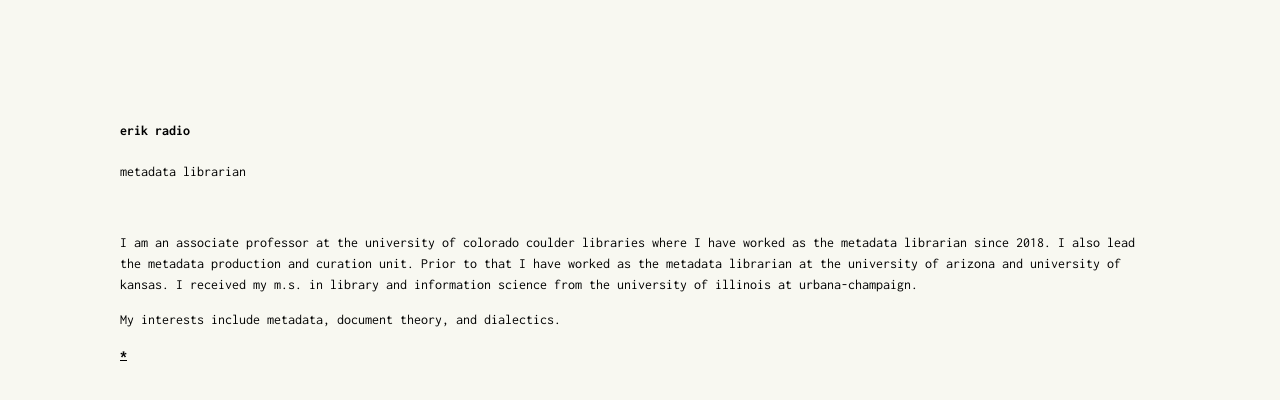
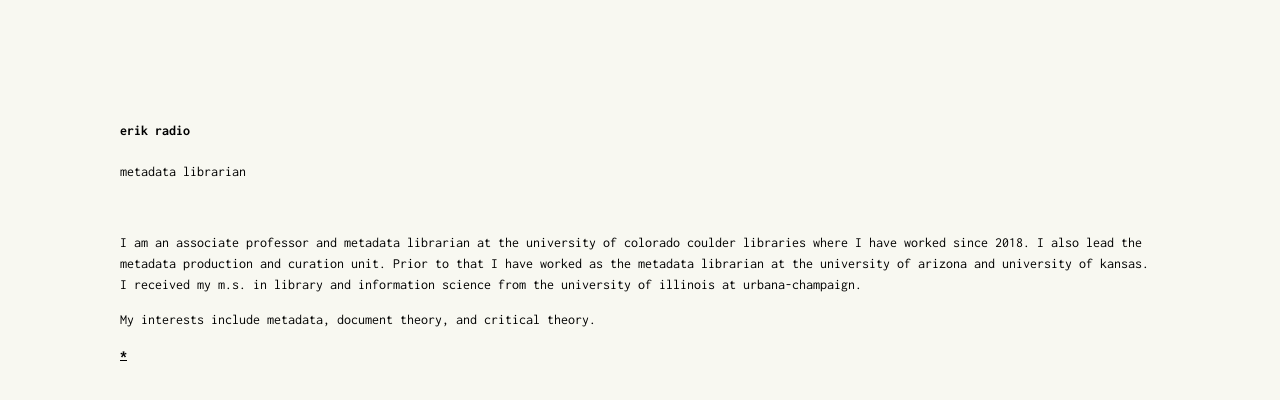
Before and after one commit to erikradio/erikradio.github.io, a Jekyll site: the page built from about.md, in a window 1280 px wide. Shown: the top 400 px of the page. Built offline with Jekyll 4.4.1, drawn with Linux system fonts in a browser that asks for light colours.

Commit message:
Update about.md

```diff
--- a/about.md
+++ b/about.md
@@ -3,9 +3,9 @@ layout: default
 title: about
 ---
 
-I am an associate professor at the university of colorado coulder libraries where I have worked as the metadata librarian since 2018. I also lead the metadata production and curation unit. Prior to that I have worked as the metadata librarian at the university of arizona and university of kansas. I received my m.s. in library and information science from the university of illinois at urbana-champaign.
+I am an associate professor and metadata librarian at the university of colorado coulder libraries where I have worked since 2018. I also lead the metadata production and curation unit. Prior to that I have worked as the metadata librarian at the university of arizona and university of kansas. I received my m.s. in library and information science from the university of illinois at urbana-champaign.
 
-My interests include metadata, document theory, and dialectics.
+My interests include metadata, document theory, and critical theory.
 
 
 <a href="{{ site.url }}{{ "/" | relative_url }}"><b>*</b></a>
```
